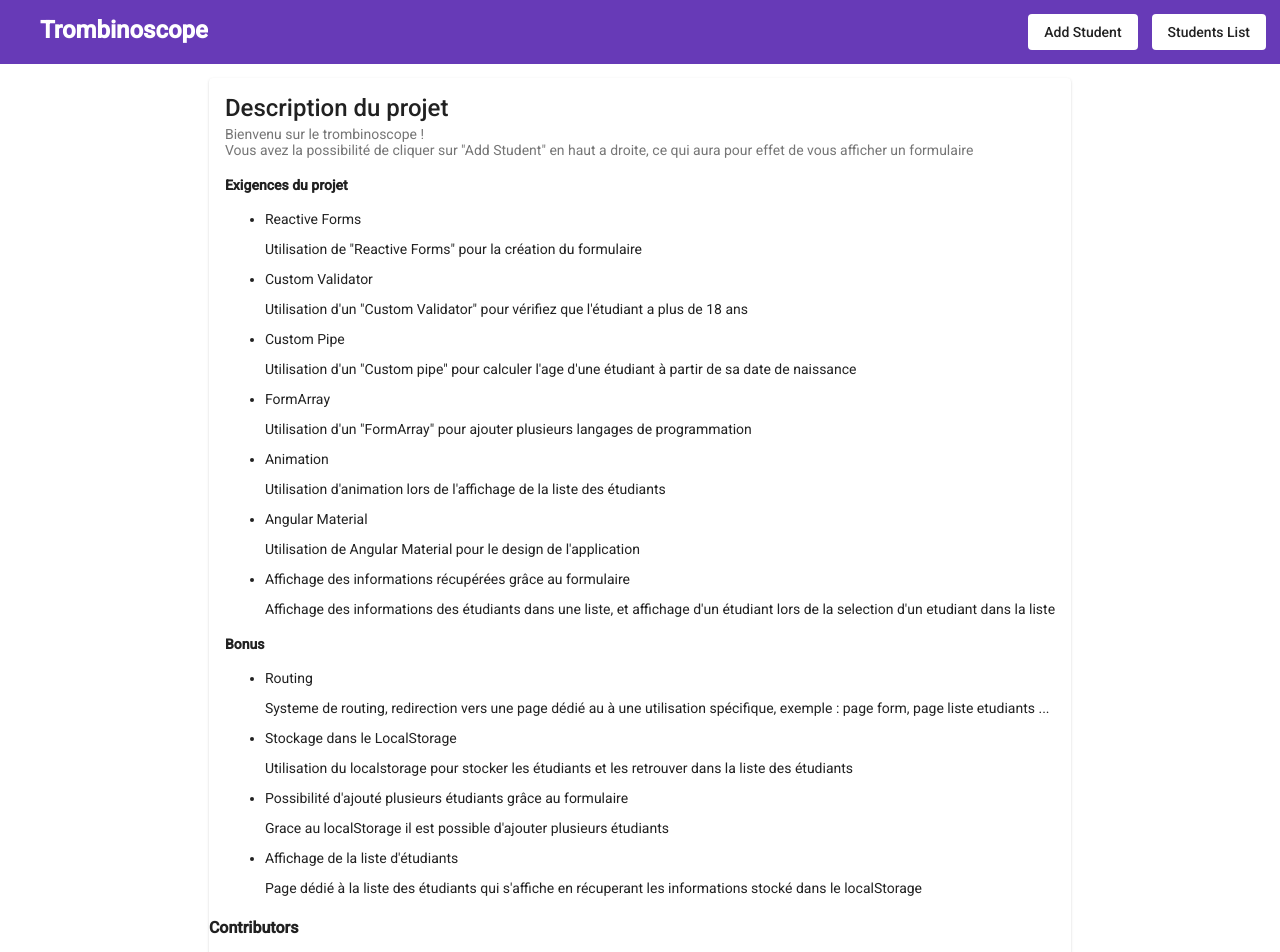
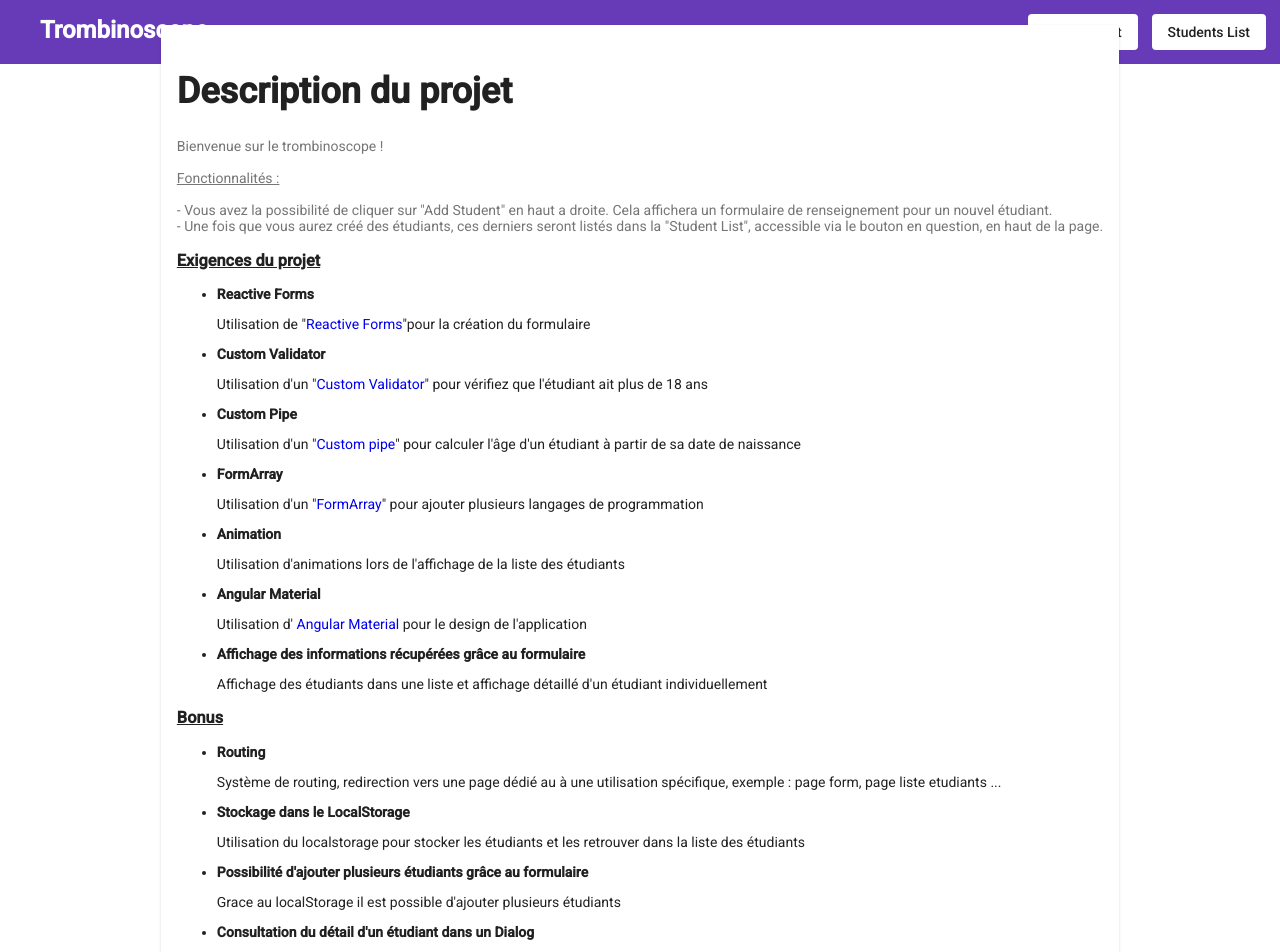
Before and after one commit to Sid-Djilali-Saiah/AngularForm, an Angular app in the folder angutromb/: page /home in a window 1280 px wide. Shown: the top 952 px of the page. Built offline with nearby package versions, Linux system fonts and the light colour scheme.

Commit message:
Updated homepage

```diff
--- a/angutromb/src/app/homepage/homepage.component.css
+++ b/angutromb/src/app/homepage/homepage.component.css
@@ -0,0 +1,6 @@
+a{
+    text-decoration: none;
+}
+h3{
+    text-decoration: underline;
+}
--- a/angutromb/src/app/homepage/homepage.component.html
+++ b/angutromb/src/app/homepage/homepage.component.html
@@ -3,78 +3,76 @@
 
 <!-- Classes main-div and example-card are catagorized in .css file -->
 <div class="main-div">
-
-
-
-
-
-
-
-
     <mat-card>
         <mat-card-title>
-          Description du projet
+          <h2>Description du projet<br /></h2>
         </mat-card-title>
 
         <mat-card-subtitle>
-          Bienvenu sur le trombinoscope ! <br />
-          Vous avez la possibilité de cliquer sur "Add Student" en haut a droite,
-          ce qui aura pour effet de vous afficher un formulaire
+          Bienvenue sur le trombinoscope !<br /><br />
+
+          <u>Fonctionnalités :</u><br /><br />
+
+          - Vous avez la possibilité de cliquer sur "Add Student" en haut a droite. Cela affichera un formulaire de renseignement pour un nouvel étudiant.<br />
+          - Une fois que vous aurez créé des étudiants, ces derniers seront listés dans la "Student List", accessible via le bouton en question, en haut de la page.<br />
         </mat-card-subtitle>
 
         <mat-card-content>
           <div>
-            <h4>Exigences du projet</h4>
+            <h3>Exigences du projet</h3>
             <ul>
               <li>
-                Reactive Forms
-                 <p>Utilisation de "Reactive Forms" pour la création du formulaire</p>
+                <b>Reactive Forms</b>
+                 <p>Utilisation de "<a target = '#' href="https://github.com/Sid-Djilali-Saiah/AngularForm/tree/master/angutromb/src/app/form">Reactive Forms</a>"pour la création du formulaire</p>
               </li>
               <li>
-                Custom Validator
-                <p>Utilisation d'un "Custom Validator" pour vérifiez que l'étudiant a plus de 18 ans</p>
+                <b>Custom Validator</b>
+                <p>Utilisation d'un "<a target = '#' href="https://github.com/Sid-Djilali-Saiah/AngularForm/blob/master/angutromb/src/app/required-age.validator.ts">Custom Validator</a>" pour vérifiez que l'étudiant ait plus de 18 ans</p>
 
               </li>
               <li>
-                Custom Pipe
-                <p>Utilisation d'un "Custom pipe" pour calculer l'age d'une étudiant à partir de sa date de naissance</p>
+                <b>Custom Pipe</b>
+                <p>Utilisation d'un "<a target = '#' href="https://github.com/Sid-Djilali-Saiah/AngularForm/blob/master/angutromb/src/app/age.pipe.ts">Custom pipe</a>" pour calculer l'âge d'un étudiant à partir de sa date de naissance</p>
               </li>
 
               <li>
-                FormArray
-                <p>Utilisation d'un "FormArray" pour ajouter plusieurs langages de programmation  </p>
+                <b>FormArray</b>
+                <p>Utilisation d'un "<a target = '#' href="https://github.com/Sid-Djilali-Saiah/AngularForm/blob/master/angutromb/src/app/form/form.component.ts">FormArray</a>" pour ajouter plusieurs langages de programmation  </p>
               </li>
               <li>
-                Animation
-                <p>Utilisation d'animation lors de l'affichage de la liste des étudiants</p>
+                <b>Animation</b>
+                <p>Utilisation d'animations lors de l'affichage de la liste des étudiants</p>
               </li>
               <li>
-                Angular Material
-                <p>Utilisation de Angular Material pour le design de l'application</p>
+                <b>Angular Material</b>
+                <p>Utilisation d' <a target = '#' href="https://material.angular.io/">Angular Material</a> pour le design de l'application</p>
               </li>
               <li>
-                Affichage des informations récupérées grâce au formulaire
-                <p>Affichage des informations des étudiants dans une liste, et affichage d'un étudiant lors de la selection d'un etudiant dans la liste</p>
+                <b>Affichage des informations récupérées grâce au formulaire</b>
+                <p>Affichage des étudiants dans une liste et affichage détaillé d'un étudiant individuellement</p>
               </li>
             </ul>
-            <h4>Bonus</h4>
+            <h3>Bonus</h3>
             <ul>
               <li>
-                Routing
-                <p>Systeme de routing, redirection vers une page dédié au à une utilisation spécifique, exemple : page form, page liste etudiants ...</p>
+                <b>Routing</b>
+                <p>Système de routing, redirection vers une page dédié au à une utilisation spécifique, exemple : page form, page liste etudiants ...</p>
               </li>
               <li>
-                Stockage dans le LocalStorage
+                <b>Stockage dans le LocalStorage</b>
                 <p>Utilisation du localstorage pour stocker les étudiants et les retrouver dans la liste des étudiants</p>
               </li>
               <li>
-                Possibilité d'ajouté plusieurs étudiants grâce au formulaire
+                <b>Possibilité d'ajouter plusieurs étudiants grâce au formulaire</b>
                 <p>Grace au localStorage il est possible d'ajouter plusieurs étudiants</p>
               </li>
-
               <li>
-                Affichage de la liste d'étudiants
-                <p>Page dédié à la liste des étudiants qui s'affiche en récuperant les informations stocké dans le localStorage</p>
+                <b>Consultation du détail d'un étudiant dans un Dialog</b>
+                <p>Utilisation d'un Dialog pour afficher le détail d'un étudiant, informations passées par les entryComponents</p>
+              </li>
+              <li>
+                <b>Affichage de la liste des étudiants</b>
+                <p>Page dédiée à l'affichage de la  liste des étudiants en récuperant les informations stockées dans le localStorage</p>
               </li>
             </ul>
           </div>
--- a/angutromb/src/styles.css
+++ b/angutromb/src/styles.css
@@ -21,7 +21,7 @@ body {
 }
 
 .main-div {
-  height: 125vh;
+  height: 135vh;
   display: flex;
   justify-content: center;
   align-items: center;
```
